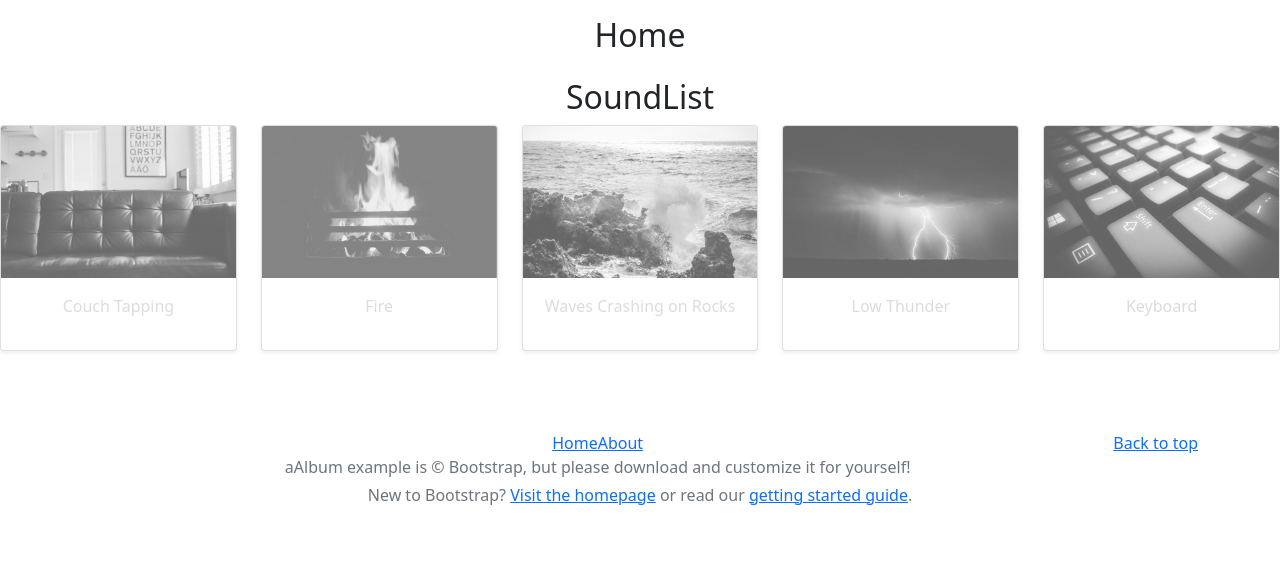
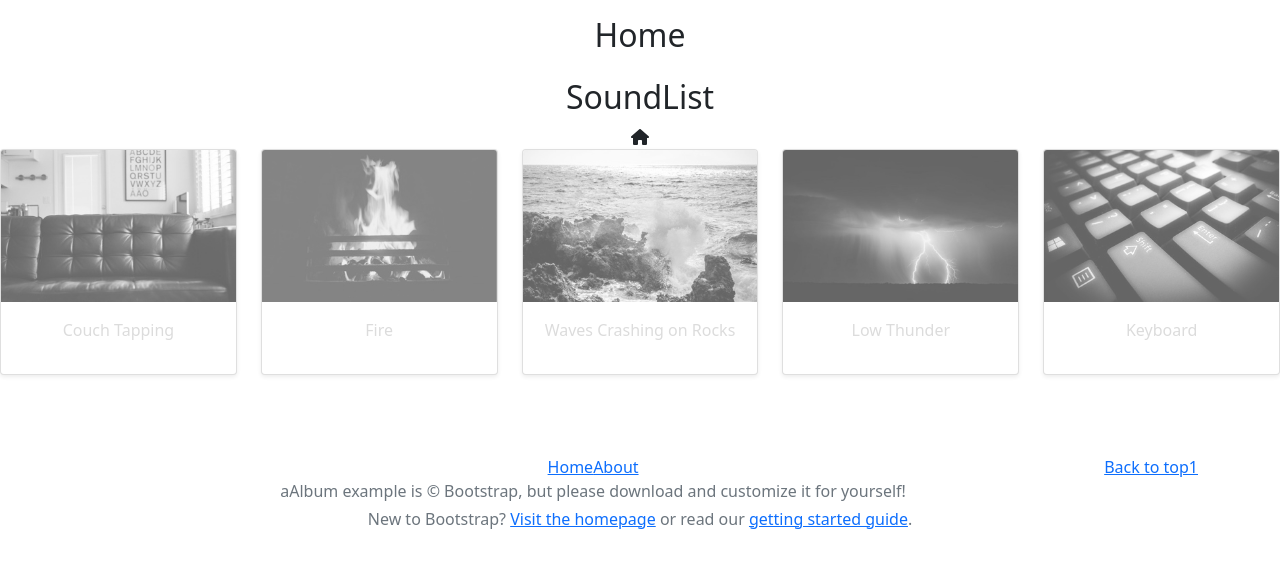
Before and after one commit to pedrocatre/asmr-waves-frontend2, a React (Create React App) app: page / in a window 1280 px wide. Shown: the top 568 px of the page. Built offline with nearby package versions, Linux system fonts and the light colour scheme; no server answers.

Commit message:
got font awesome to work

```diff
--- a/package.json
+++ b/package.json
@@ -6,6 +6,7 @@
   "dependencies": {
     "@fortawesome/fontawesome-svg-core": "^6.1.1",
     "@fortawesome/free-solid-svg-icons": "^6.1.1",
+    "@fortawesome/react-fontawesome": "^0.1.18",
     "@testing-library/jest-dom": "^5.16.3",
     "@testing-library/react": "^12.1.4",
     "@testing-library/user-event": "^13.5.0",
--- a/src/App.js
+++ b/src/App.js
@@ -21,13 +21,14 @@
 
 
             <footer className="text-muted py-5">
+
                 <div className="container">
 
                     <Link to="/">Home</Link>
                     <Link to="/about">About</Link>
 
                     <p className="float-end mb-1">
-                        <a href="#">Back to top</a>
+                        <a href="#">Back to top1</a>
                     </p>
                     <p className="mb-1">aAlbum example is © Bootstrap, but please download and customize it for
                         yourself!</p>
--- a/src/soundlist.jsx
+++ b/src/soundlist.jsx
@@ -1,8 +1,16 @@
+// import "@fortawesome/fontawesome-svg-core/styles.css"; // import Font Awesome CSS
+// import { config } from "@fortawesome/fontawesome-svg-core";
+
 import sounds from './sounds.js';
 import Sound from './Sound';
 import 'react-rangeslider/lib/index.css'
 import './SoundsList.css';
 import React, {Component} from 'react';
+
+import { FontAwesomeIcon } from '@fortawesome/react-fontawesome'
+import { faHome } from "@fortawesome/free-solid-svg-icons";
+// config.autoAddCss = false; // Tell Font Awesome to skip adding the CSS automatically since it's being imported above
+
 
 class SoundsList extends React.Component {
 
@@ -72,7 +80,7 @@
         return (
             <main style={{ padding: "1rem 0" }}>
                 <h2>SoundList</h2>
-
+                <FontAwesomeIcon icon={faHome} />
                 <div className="row">
                     {this.renderSounds()}
                 </div>
```
Also changed, not shown: 2 other files (tests, documents, lock files or other folders).
